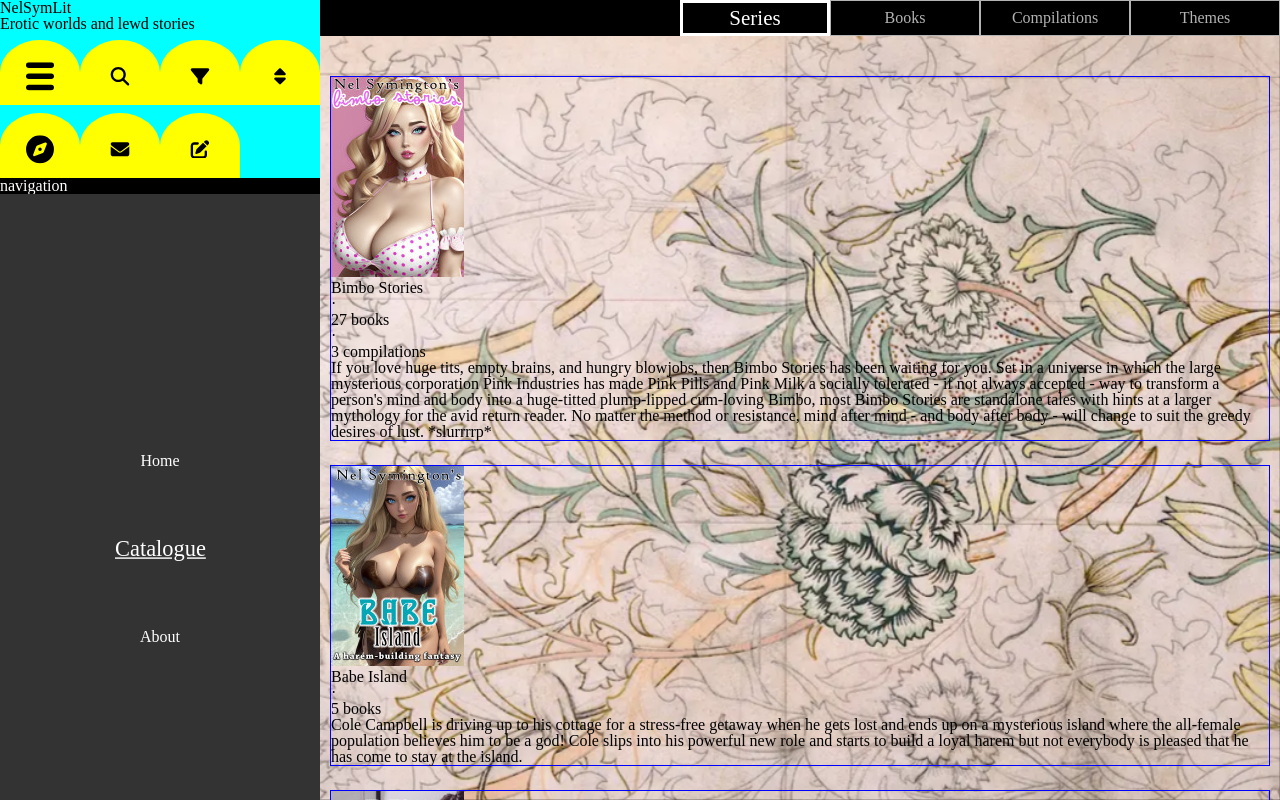
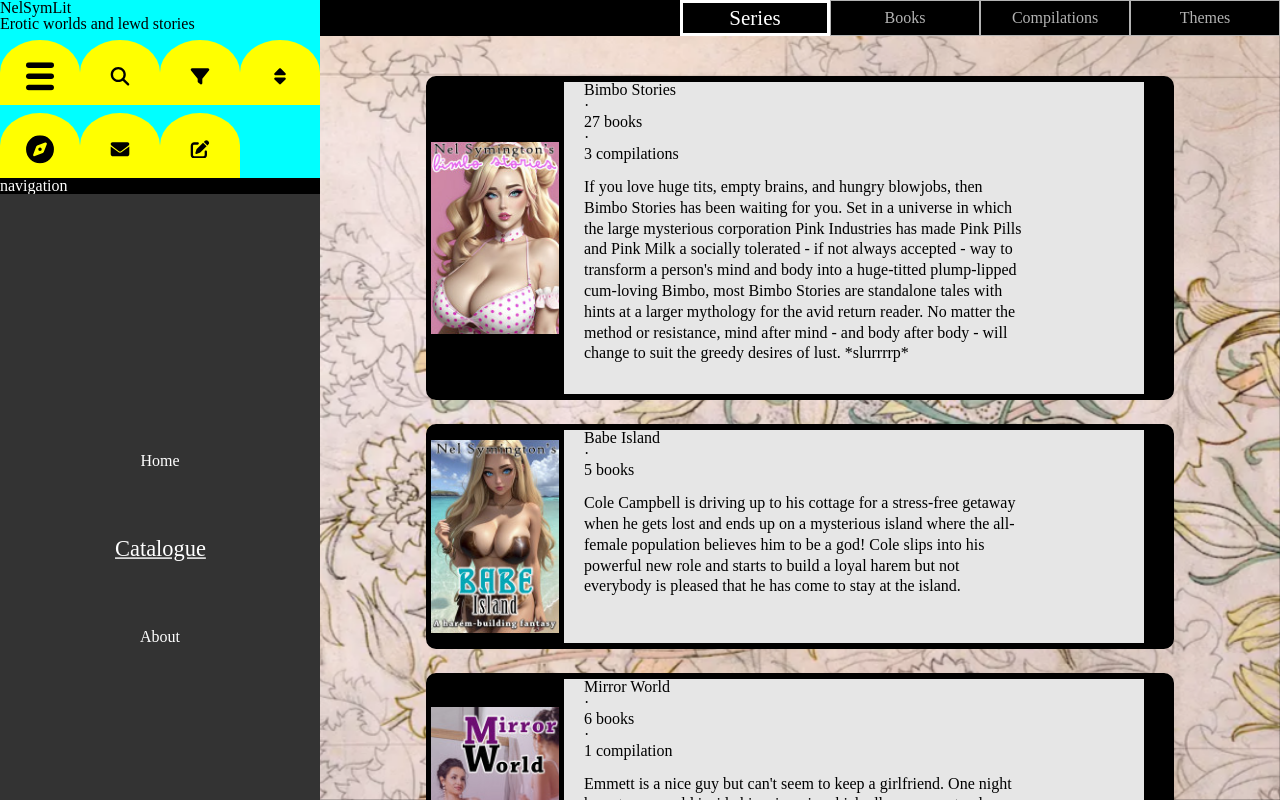
Before and after one commit to Driijko/wren, a Svelte app: page / in a window 1280 px wide. Built offline with nearby package versions, Linux system fonts and the light colour scheme.

Commit message:
CatalogueListItem: add general, narrow and wide styles.

```diff
--- a/src/components/4-structures/catalogue/list/item/CatalogueListItem.svelte
+++ b/src/components/4-structures/catalogue/list/item/CatalogueListItem.svelte
@@ -29,10 +29,74 @@
 
 <!-- STYLES ///////////////////////////////////// -->
 <style>
+  /* GENERAL -------------------------------- */
+li {
+  background-color: hsl(0, 0%, 90%);
+  border-style: solid;
+  border-color: black;
+}
+img {
+  width: 133px;
+  object-fit: contain;
+}
+p {
+  line-height: 1.3;
+}
+
+/* NARROW ----------------------------------- */
 .narrow {
-  border: 1px solid red;
+  border-width: 5px;
+  border-radius: 5px;
 }
+.narrow > div {
+  display: flex;
+  border-bottom: 5px solid black;
+  background-color: black;
+  color: white;
+}
+div :global(.narrow h4) {
+  text-align: center;
+  line-height: 1.5;
+}
+.narrow > div > div {
+  display: flex;
+  flex-direction: column;
+  align-items: center;
+  gap: 20px;
+  flex: 1;
+}
+.narrow > p {
+  padding: 20px 15px;
+}
+
+/* WIDE ------------------------------------ */
 .wide {
-  border: 1px solid blue;
+  border-top-width: 6px;
+  border-bottom-width: 6px;
+  border-right-width: 30px;
+  border-left-width: 5px;
+  border-radius: 10px;
+  display: flex;
+  gap: 20px;
+}
+.wide > img {
+  padding: 10px 0px;
+  border-right: 5px solid black;
+  background-color: black;
+}
+.wide > div {
+  width: 35rem;
+  max-width: 60dvw;
+}
+div :global(.wide > div > div) {
+  display: flex;
+  align-items: center;
+  padding-top: 18px;
+  gap: 10px;
+}
+.wide p {
+  padding: 15px 40px 30px 0px;
+  width: 30rem;
+  max-width: 60dvw;
 }
 </style>
```
